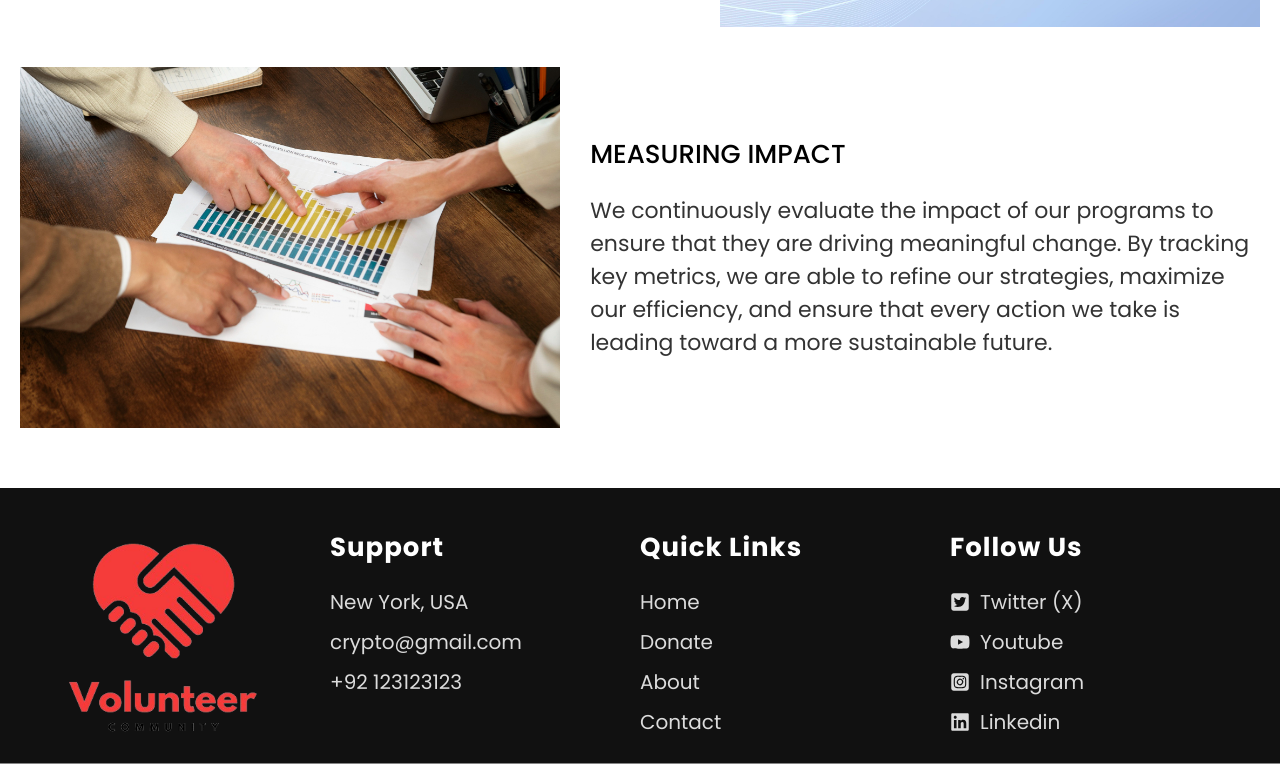
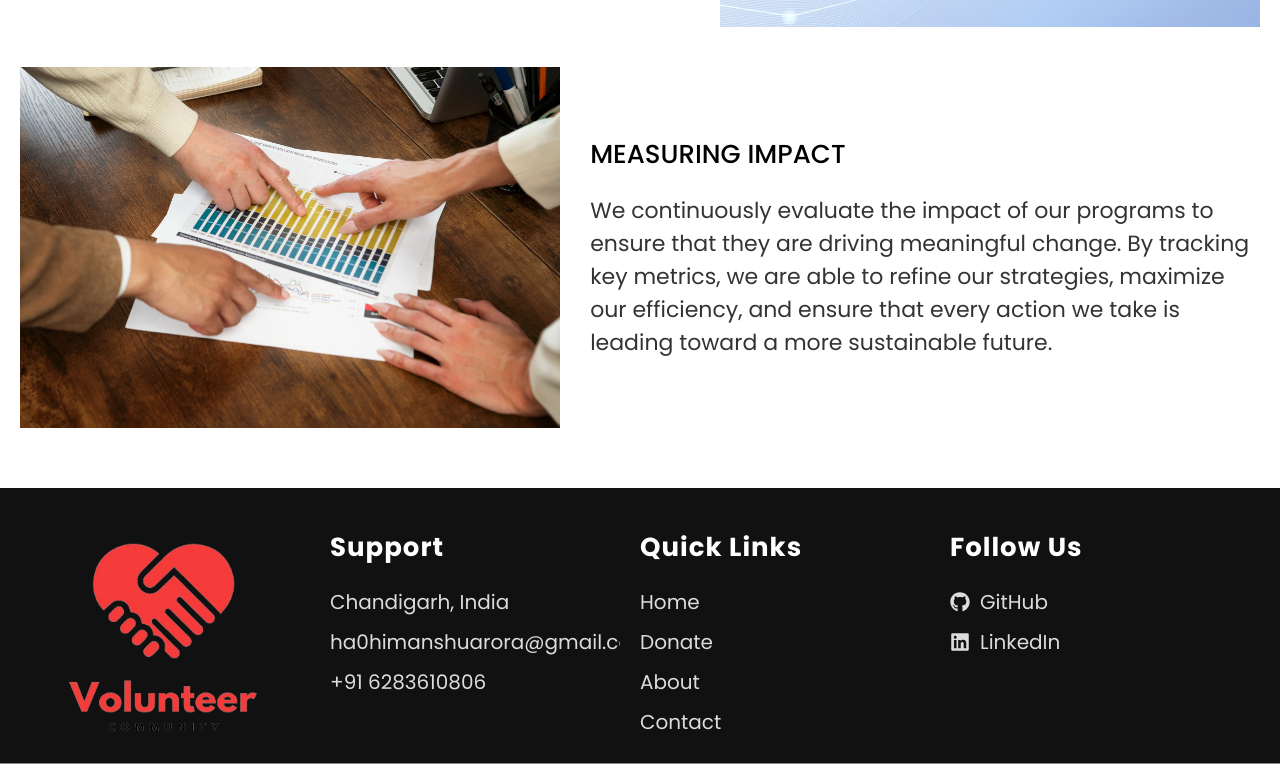
Before and after one commit to ha0himanshuarora/npo-project, a React (Vite) app in the folder frontend/: page / in a window 1280 px wide. Shown: the part 1828-2592 px from the top of the page. Built offline with nearby package versions, Linux system fonts and the light colour scheme.

Commit message:
Updated Support & Follow links

```diff
--- a/frontend/src/components/Footer.jsx
+++ b/frontend/src/components/Footer.jsx
@@ -2,7 +2,7 @@ import React from "react";
 import { Link } from "react-router-dom";
 import {
   FaSquareTwitter,
-  FaSquareInstagram,
+  FaGithub,
   FaYoutube,
   FaLinkedin,
 } from "react-icons/fa6";
@@ -16,25 +16,25 @@ const Footer = () => {
       <div>
         <h4>Support</h4>
         <ul>
-          <li>New York, USA</li>
-          <li>crypto@gmail.com</li>
-          <li>+92 123123123</li>
+          <li>Chandigarh, India</li>
+          <li><a href="mailto:ha0himanshuarora@gmail.com">ha0himanshuarora@gmail.com</a></li>
+          <li><a href="tel:+916283610806">+91 6283610806</a></li>
         </ul>
       </div>
       <div>
         <h4>Quick Links</h4>
         <ul>
           <li>
-            <Link to={"/"}>Home</Link>
+            <Link to="/">Home</Link>
           </li>
           <li>
-            <Link to={"/donate"}>Donate</Link>
+            <Link to="/donate">Donate</Link>
           </li>
           <li>
-            <Link to={"/about"}>About</Link>
+            <Link to="/about">About</Link>
           </li>
           <li>
-            <Link to={"/contact"}>Contact</Link>
+            <Link to="/contact">Contact</Link>
           </li>
         </ul>
       </div>
@@ -42,40 +42,23 @@ const Footer = () => {
         <h4>Follow Us</h4>
         <ul>
           <li>
-            <Link to={"/"}>
-              {" "}
-              <span>
-                <FaSquareTwitter />
-              </span>{" "}
-              <span>Twitter (X)</span>{" "}
-            </Link>
+          <a href="https://github.com/ha0himanshuarora" target="_blank" rel="noopener noreferrer">
+            <span>  <FaGithub />  </span>{" "}
+            <span>GitHub</span>
+          </a>
+
           </li>
           <li>
-            <Link to={"/"}>
-              {" "}
-              <span>
-                <FaYoutube />
-              </span>{" "}
-              <span>Youtube</span>{" "}
-            </Link>
-          </li>
-          <li>
-            <Link to={"/"}>
-              {" "}
-              <span>
-                <FaSquareInstagram />
-              </span>{" "}
-              <span>Instagram</span>{" "}
-            </Link>
-          </li>
-          <li>
-            <Link to={"/"}>
-              {" "}
+            <a
+              href="https://www.linkedin.com/in/himanshu-arora-3621b52b4/"
+              target="_blank"
+              rel="noopener noreferrer"
+            >
               <span>
                 <FaLinkedin />
               </span>{" "}
-              <span>Linkedin</span>{" "}
-            </Link>
+              <span>LinkedIn</span>
+            </a>
           </li>
         </ul>
       </div>
```
